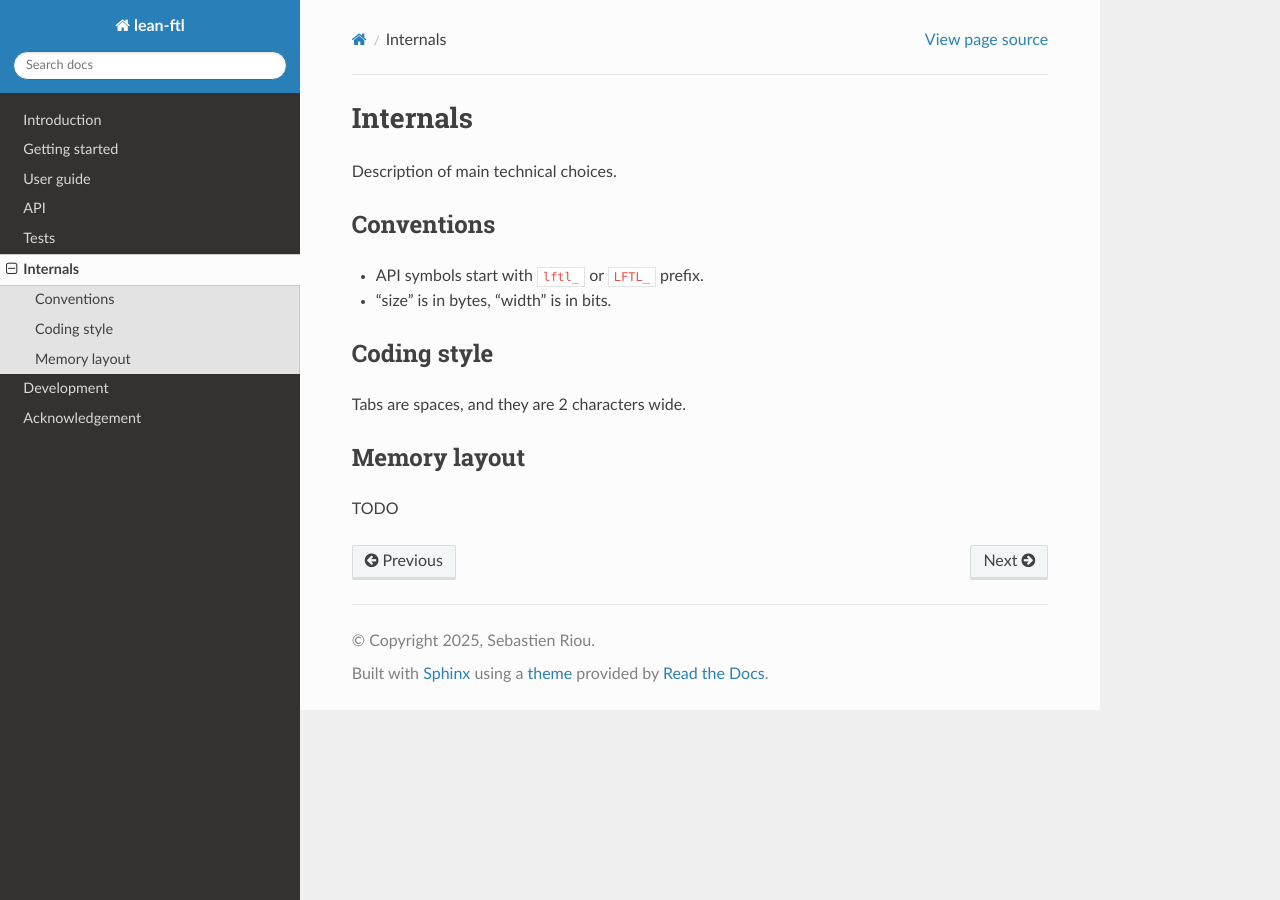
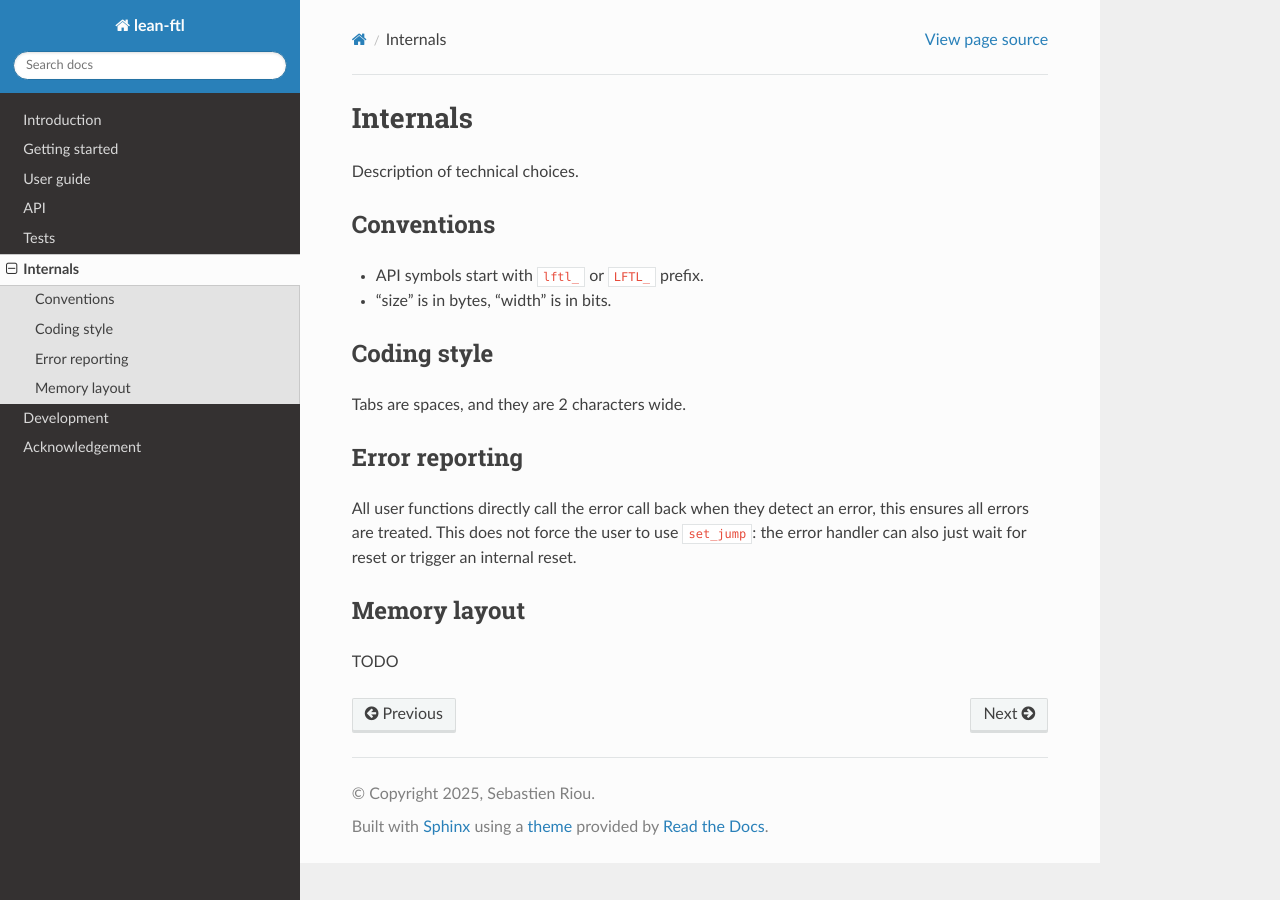
Before and after one commit to sebastien-riou/lean-ftl, a Sphinx documentation site: the page built from doc/source/internal.rst, in a window 1280 px wide. Built offline with Sphinx 7.4.7 and the Read the Docs theme 3.1.0, drawn with Linux system fonts in a browser that asks for light colours; the version number is read from the project's files by our own code.

Commit message:
doc improvments

```diff
--- a/doc/source/development.rst
+++ b/doc/source/development.rst
@@ -36,7 +36,7 @@ Simplicity
 **Rational**
 
 - Minimal code base ease code reviews.
-- Complexity is the main source of bugs and security vulnerability.
+- Complexity is the main source of bugs and security vulnerabilities.
 
 Self-contained
 ^^^^^^^^^^^^^^^^^^^^^^
--- a/doc/source/internal.rst
+++ b/doc/source/internal.rst
@@ -1,7 +1,7 @@
 Internals
 ==========================
 
-Description of main technical choices.
+Description of technical choices.
 
 
 Conventions
@@ -15,6 +15,12 @@ Coding style
 -------------
 Tabs are spaces, and they are 2 characters wide.
 
+Error reporting
+---------------
+All user functions directly call the error call back when they detect an error, this ensures
+all errors are treated.
+This does not force the user to use ``set_jump``:
+the error handler can also just wait for reset or trigger an internal reset.
 
 Memory layout
 ---------------
```
